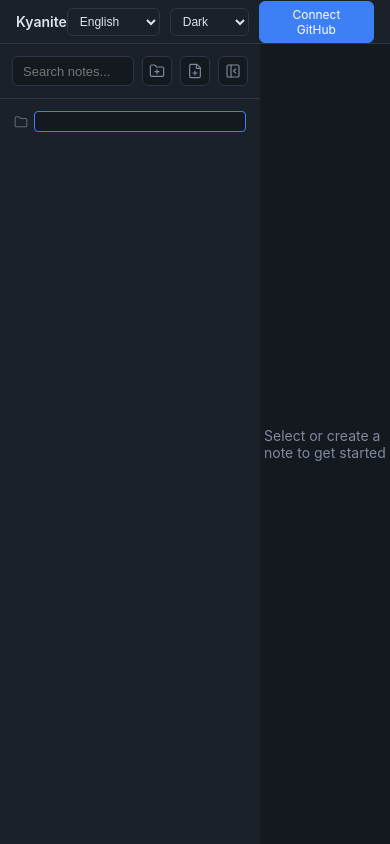
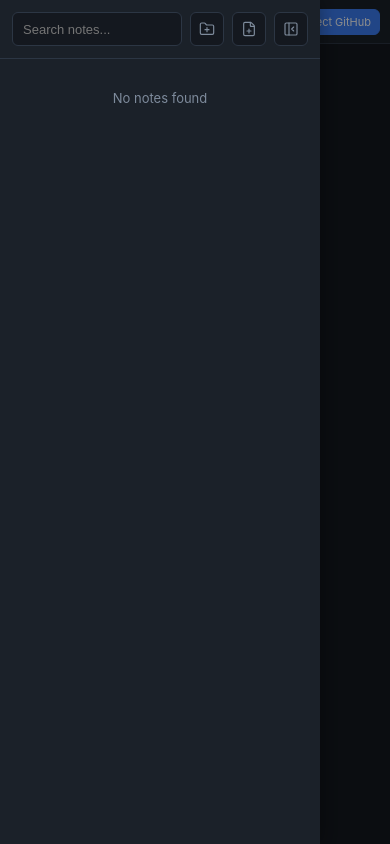
Before and after one commit to eduabdala/kyanite-notes, a React (Vite) app: page / in a window 390 px wide. Both pictures are taken after a click on the button "Open menu". Built offline with nearby package versions, Linux system fonts and the light colour scheme.

Commit message:
support for mobile web

```diff
--- a/src/App.tsx
+++ b/src/App.tsx
@@ -1,6 +1,6 @@
 import { useEffect, useRef, useState } from 'react'
 import { useTranslation } from 'react-i18next'
-import { PanelLeftOpen } from 'lucide-react'
+import { Link2, PanelLeftOpen, X } from 'lucide-react'
 import { TopBar } from './components/TopBar'
 import { Sidebar } from './components/Sidebar'
 import { TabBar } from './components/TabBar'
@@ -42,6 +42,8 @@ function App() {
   )
   const [sidebarWidth, setSidebarWidth] = useState(() => loadWidth(SIDEBAR_WIDTH_KEY, 260))
   const [backlinksWidth, setBacklinksWidth] = useState(() => loadWidth(BACKLINKS_WIDTH_KEY, 240))
+  const [mobileSidebarOpen, setMobileSidebarOpen] = useState(false)
+  const [mobileBacklinksOpen, setMobileBacklinksOpen] = useState(false)
 
   function toggleSidebar(collapsed: boolean) {
     localStorage.setItem(SIDEBAR_COLLAPSED_KEY, String(collapsed))
@@ -101,9 +103,14 @@ function App() {
 
   const activeNote = notes.find((n) => n.path === activePath)
 
+  // no mobile, trocar de nota fecha o drawer da sidebar para revelar o editor
+  useEffect(() => {
+    setMobileSidebarOpen(false)
+  }, [activePath])
+
   return (
     <div className="app-layout">
-      <TopBar />
+      <TopBar onOpenSidebar={() => setMobileSidebarOpen(true)} />
       <div className="app-body">
         {sidebarCollapsed ? (
           <button
@@ -115,12 +122,21 @@ function App() {
           </button>
         ) : (
           <>
-            <div style={{ width: sidebarWidth, flexShrink: 0 }}>
+            <div className="sidebar-desktop" style={{ width: sidebarWidth, flexShrink: 0 }}>
               <Sidebar onCollapse={() => toggleSidebar(true)} />
             </div>
             <ResizeHandle onResize={handleSidebarResize} />
           </>
         )}
+
+        {mobileSidebarOpen && (
+          <div className="mobile-drawer-overlay" onClick={() => setMobileSidebarOpen(false)}>
+            <div className="mobile-drawer" onClick={(e) => e.stopPropagation()}>
+              <Sidebar onCollapse={() => setMobileSidebarOpen(false)} />
+            </div>
+          </div>
+        )}
+
         <main className="editor-area">
           <TabBar />
           {activeNote ? (
@@ -184,10 +200,28 @@ function App() {
         {activeNote && (
           <>
             <ResizeHandle onResize={handleBacklinksResize} />
-            <div style={{ width: backlinksWidth, flexShrink: 0 }}>
+            <div className="backlinks-desktop" style={{ width: backlinksWidth, flexShrink: 0 }}>
               <BacklinksPanel />
             </div>
+            <button
+              className="mobile-backlinks-btn"
+              onClick={() => setMobileBacklinksOpen(true)}
+              title={t('backlinks.title')}
+            >
+              <Link2 size={18} strokeWidth={1.75} />
+            </button>
           </>
+        )}
+
+        {mobileBacklinksOpen && (
+          <div className="mobile-drawer-overlay" onClick={() => setMobileBacklinksOpen(false)}>
+            <div className="mobile-drawer mobile-drawer-right" onClick={(e) => e.stopPropagation()}>
+              <button className="mobile-drawer-close" onClick={() => setMobileBacklinksOpen(false)}>
+                <X size={18} strokeWidth={1.75} />
+              </button>
+              <BacklinksPanel />
+            </div>
+          </div>
         )}
       </div>
     </div>
--- a/src/components/Sidebar.css
+++ b/src/components/Sidebar.css
@@ -153,6 +153,22 @@
   opacity: 1;
 }
 
+/* em telas touch não existe :hover, então as ações ficam sempre visíveis */
+@media (max-width: 768px) {
+  .tree-row-actions {
+    opacity: 1;
+  }
+
+  .tree-row {
+    padding: 10px 8px;
+  }
+
+  .icon-btn {
+    width: 34px;
+    height: 34px;
+  }
+}
+
 .tree-note-row.active {
   background: var(--accent);
   color: white;
--- a/src/components/TopBar.css
+++ b/src/components/TopBar.css
@@ -9,10 +9,32 @@
   border-bottom: 1px solid var(--border-color);
 }
 
+.top-bar-left {
+  display: flex;
+  align-items: center;
+  gap: 10px;
+  min-width: 0;
+}
+
 .app-title {
   font-weight: 600;
   color: var(--text-primary);
   font-size: 14px;
+  white-space: nowrap;
+}
+
+.mobile-menu-btn {
+  display: none;
+  align-items: center;
+  justify-content: center;
+  width: 30px;
+  height: 30px;
+  flex-shrink: 0;
+  background: transparent;
+  border: 1px solid var(--border-color);
+  border-radius: 6px;
+  color: var(--text-primary);
+  cursor: pointer;
 }
 
 .sync-area {
@@ -75,3 +97,32 @@
 .theme-select:hover {
   background: var(--bg-hover);
 }
+
+@media (max-width: 768px) {
+  .top-bar {
+    padding: 0 10px;
+    gap: 8px;
+  }
+
+  .mobile-menu-btn {
+    display: flex;
+  }
+
+  .sync-area {
+    gap: 6px;
+  }
+
+  .theme-select {
+    display: none;
+  }
+
+  .sync-status,
+  .sync-error {
+    display: none;
+  }
+
+  .btn-topbar {
+    padding: 5px 8px;
+    font-size: 11px;
+  }
+}
--- a/src/components/TopBar.tsx
+++ b/src/components/TopBar.tsx
@@ -1,11 +1,16 @@
 import { useState } from 'react'
 import { useTranslation } from 'react-i18next'
+import { Menu } from 'lucide-react'
 import { useVaultStore } from '../store/useVaultStore'
 import { useThemeStore } from '../store/useThemeStore'
 import { GitHubConnectModal } from './GitHubConnectModal'
 import './TopBar.css'
 
-export function TopBar() {
+interface TopBarProps {
+  onOpenSidebar: () => void
+}
+
+export function TopBar({ onOpenSidebar }: TopBarProps) {
   const { t, i18n } = useTranslation()
   const githubConfig = useVaultStore((s) => s.githubConfig)
   const syncStatus = useVaultStore((s) => s.syncStatus)
@@ -22,7 +27,12 @@ export function TopBar() {
 
   return (
     <header className="top-bar">
-      <span className="app-title">{t('app.title')}</span>
+      <div className="top-bar-left">
+        <button className="mobile-menu-btn" onClick={onOpenSidebar} title={t('sidebar.openMenu')}>
+          <Menu size={18} strokeWidth={1.75} />
+        </button>
+        <span className="app-title">{t('app.title')}</span>
+      </div>
 
       <div className="sync-area">
         <select
--- a/src/i18n/locales/en.ts
+++ b/src/i18n/locales/en.ts
@@ -38,8 +38,10 @@ export const en = {
       noNotesFound: 'No notes found',
       collapse: 'Collapse sidebar',
       expand: 'Expand sidebar',
+      openMenu: 'Open menu',
     },
     backlinks: {
+      title: 'Links and backlinks',
       links: 'Links ({{count}})',
       backlinks: 'Backlinks ({{count}})',
       noLinks: 'No links in this note',
--- a/src/i18n/locales/pt.ts
+++ b/src/i18n/locales/pt.ts
@@ -39,8 +39,10 @@ export const pt = {
       noNotesFound: 'Nenhuma nota encontrada',
       collapse: 'Recolher barra lateral',
       expand: 'Expandir barra lateral',
+      openMenu: 'Abrir menu',
     },
     backlinks: {
+      title: 'Links e backlinks',
       links: 'Links ({{count}})',
       backlinks: 'Backlinks ({{count}})',
       noLinks: 'Nenhum link nesta nota',
--- a/src/index.css
+++ b/src/index.css
@@ -170,3 +170,118 @@ button {
 .resize-handle:active {
   background: var(--accent);
 }
+
+.mobile-backlinks-btn {
+  display: none;
+}
+
+/* --- Mobile drawers (sidebar e backlinks) --- */
+.mobile-drawer-overlay {
+  display: none;
+}
+
+@media (max-width: 768px) {
+  .sidebar-desktop,
+  .sidebar-expand-btn,
+  .backlinks-desktop,
+  .app-body > .resize-handle {
+    display: none !important;
+  }
+
+  .editor-area {
+    width: 100%;
+  }
+
+  .mobile-backlinks-btn {
+    display: flex;
+    align-items: center;
+    justify-content: center;
+    position: fixed;
+    right: 16px;
+    bottom: 16px;
+    width: 44px;
+    height: 44px;
+    border-radius: 50%;
+    background: var(--accent);
+    color: white;
+    border: none;
+    box-shadow: 0 2px 10px rgba(0, 0, 0, 0.3);
+    z-index: 20;
+  }
+
+  .mobile-drawer-overlay {
+    display: block;
+    position: fixed;
+    inset: 0;
+    background: rgba(0, 0, 0, 0.45);
+    z-index: 30;
+  }
+
+  .mobile-drawer {
+    position: fixed;
+    top: 0;
+    bottom: 0;
+    left: 0;
+    width: min(85vw, 320px);
+    background: var(--bg-secondary);
+    box-shadow: 2px 0 16px rgba(0, 0, 0, 0.3);
+    display: flex;
+    flex-direction: column;
+  }
+
+  .mobile-drawer .sidebar {
+    width: 100%;
+  }
+
+  .mobile-drawer-right {
+    left: auto;
+    right: 0;
+    box-shadow: -2px 0 16px rgba(0, 0, 0, 0.3);
+  }
+
+  .mobile-drawer-close {
+    display: flex;
+    align-items: center;
+    justify-content: center;
+    align-self: flex-end;
+    width: 36px;
+    height: 36px;
+    margin: 8px 8px 0;
+    flex-shrink: 0;
+    background: transparent;
+    border: none;
+    color: var(--text-secondary);
+    cursor: pointer;
+  }
+
+  .view-toggle {
+    padding: 8px 12px;
+  }
+
+  .view-toggle button {
+    flex: 1;
+    padding: 8px 6px;
+  }
+
+  .view-panels.split {
+    flex-direction: column;
+  }
+
+  .view-panels.split > .editor-container,
+  .view-panels.split > .preview-container {
+    width: 100%;
+    height: 50%;
+  }
+
+  .view-panels.split > .editor-container {
+    border-right: none;
+    border-bottom: 1px solid var(--border-color);
+  }
+
+  .editor-container .cm-content,
+  .preview-content {
+    max-width: 100%;
+    padding-left: 16px;
+    padding-right: 16px;
+  }
+}
```
